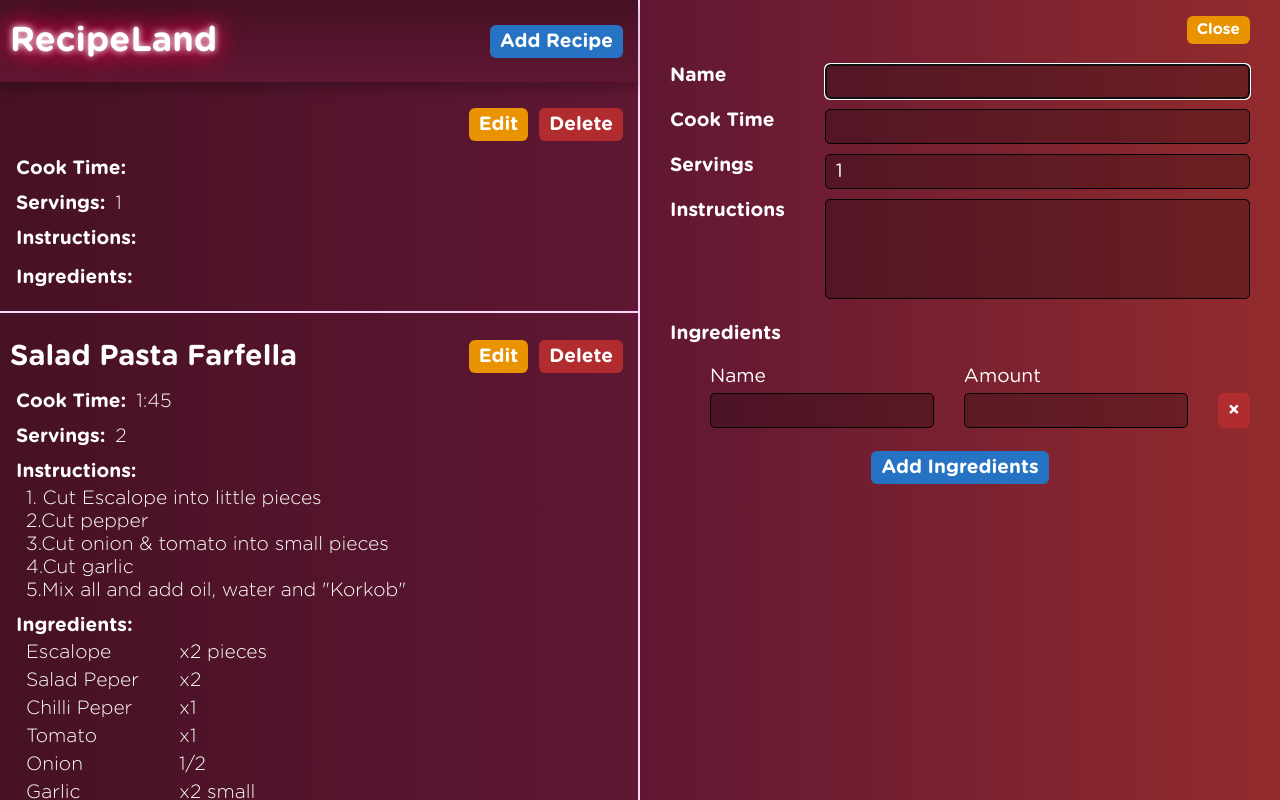
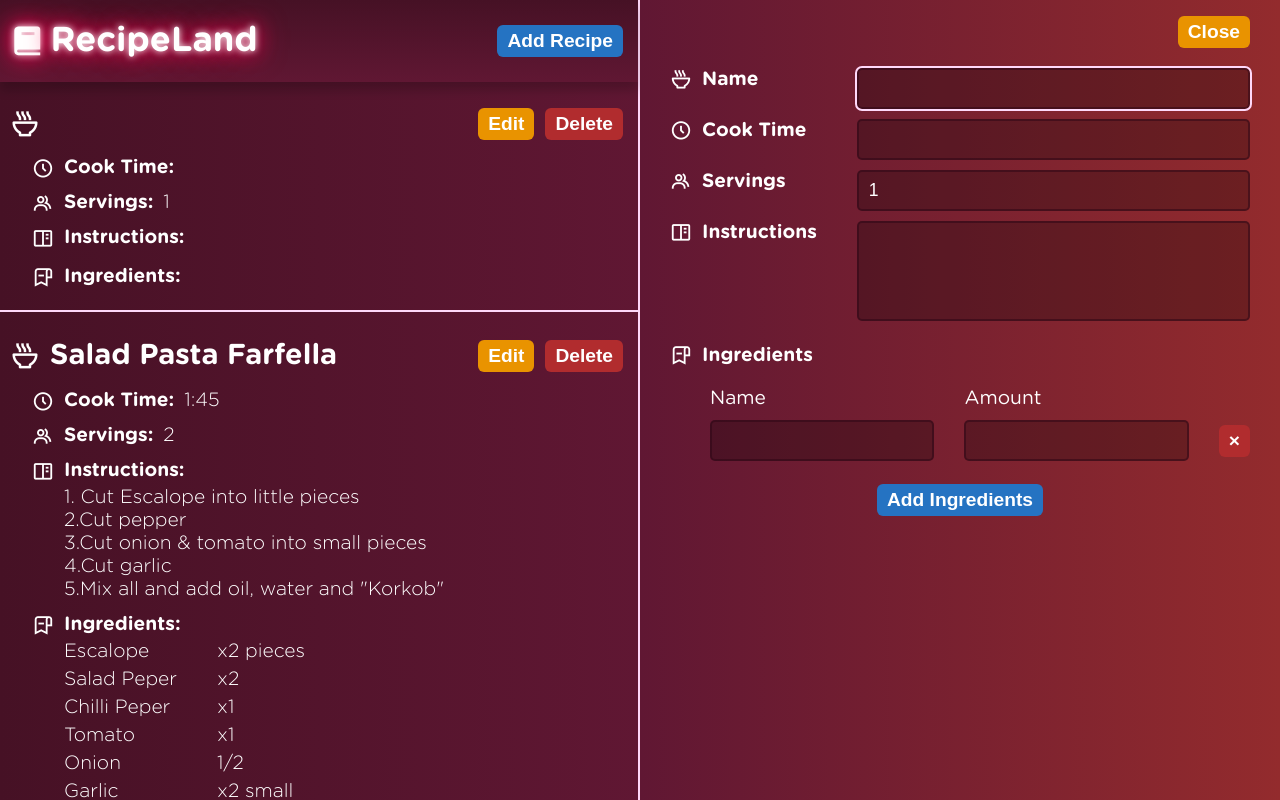
Before and after one commit to ysYassine/recipeland, a React (Vite) app: page / in a window 1280 px wide. Both pictures are taken after a click on the button "Add Recipe". Shown: the top 800 px of the page. Built offline with nearby package versions, Linux system fonts and the light colour scheme.

Commit message:
Added Icons and UI update

```diff
--- a/index.html
+++ b/index.html
@@ -3,6 +3,10 @@
   <head>
     <meta charset="UTF-8" />
     <link rel="icon" type="image/x-icon" href="/favicon.png" />
+    <link
+      href="https://unpkg.com/boxicons@2.1.4/css/boxicons.min.css"
+      rel="stylesheet"
+    />
     <meta name="viewport" content="width=device-width, initial-scale=1.0" />
     <title>RecipeLand</title>
   </head>
--- a/src/components/Recipe.jsx
+++ b/src/components/Recipe.jsx
@@ -1,6 +1,39 @@
 import React, { useContext } from "react";
 import IngredientsList from "./IngredientsList";
 import { RecipeContext } from "./App";
+
+function H3TitleWithIcon({ icon, title, children }) {
+  return (
+    <div
+      style={{
+        display: "flex",
+        alignItems: "center",
+        justifyContent: "center",
+        gap: "10px",
+      }}
+    >
+      <i className={icon} style={{ fontSize: "30px" }} />
+      <h3 className="recipe__header-name">{title}</h3>
+    </div>
+  );
+}
+
+function TitleWithIcon({ icon, title, value }) {
+  return (
+    <div
+      style={{
+        display: "flex",
+        alignItems: "center",
+        justifyContent: "flex-start",
+        gap: "10px",
+      }}
+    >
+      <i className={icon} style={{ fontSize: "22px" }} />
+      <span style={{ fontWeight: "bold" }}>{title}</span>
+      {value && <span className="recipe__row__value">{value}</span>}
+    </div>
+  );
+}
 
 export default function Recipe(props) {
   const { id, name, cookTime, servings, instructions, ingredients } = props;
@@ -8,7 +41,7 @@ export default function Recipe(props) {
   return (
     <div className="recipe">
       <div className="recipe__header">
-        <h3 className="recipe__header-name">{name}</h3>
+        <H3TitleWithIcon icon="bx bx-bowl-hot" title={name} />
         <div style={{ display: "flex", gap: "6px" }}>
           <button
             className="btn btn--primary mr-1"
@@ -25,21 +58,23 @@ export default function Recipe(props) {
         </div>
       </div>
       <div className="recipe__row">
-        <span className="recipe__row__name">Cook Time:</span>
-        <span className="recipe__row__value">{cookTime}</span>
+        <TitleWithIcon
+          icon="bx bx-time-five"
+          title="Cook Time:"
+          value={cookTime}
+        />
       </div>
       <div className="recipe__row">
-        <span className="recipe__row__name">Servings:</span>
-        <span className="recipe__row__value">{servings}</span>
+        <TitleWithIcon icon="bx bx-group" title="Servings:" value={servings} />
       </div>
       <div className="recipe__row">
-        <span className="recipe__row__name">Instructions:</span>
+        <TitleWithIcon icon="bx bx-book-content" title="Instructions:" />
         <div className="recipe__row__value recipe__instructions">
           {instructions}
         </div>
       </div>
       <div className="recipe__row">
-        <span className="recipe__row__name">Ingredients:</span>
+        <TitleWithIcon icon="bx bx-bookmark-alt-minus" title="Ingredients:" />
         <div className="recipe__row__value">
           <IngredientsList ingredients={ingredients} />
         </div>
--- a/src/components/RecipeEdit.jsx
+++ b/src/components/RecipeEdit.jsx
@@ -2,6 +2,28 @@ import RecipeIngredientEdit from "./RecipeIngredientEdit";
 import { useContext } from "react";
 import { RecipeContext } from "./App";
 import { v4 as uuidv4 } from "uuid";
+
+function LabelWithIcon({ icon, title, htmlFor }) {
+  return (
+    <div
+      style={{
+        display: "flex",
+        alignItems: "flex-start",
+        justifyContent: "flex-start",
+        gap: "10px",
+      }}
+    >
+      <i className={icon} style={{ fontSize: "22px" }} />
+      <label
+        style={{ fontWeight: "bold" }}
+        htmlFor={htmlFor}
+        className="recipe__row__name"
+      >
+        {title}
+      </label>
+    </div>
+  );
+}
 
 export default function RecipeEdit({ recipe }) {
   const { handleRecipeSelect, handleRecipeChange } = useContext(RecipeContext);
@@ -39,15 +61,13 @@ export default function RecipeEdit({ recipe }) {
     <div className="recipe-edit">
       <button
         className="btn btn--primary"
-        style={{ fontSize: ".8em", marginLeft: "auto" }}
+        style={{ marginLeft: "auto" }}
         onClick={() => handleRecipeSelect()}
       >
         Close
       </button>
       <div className="recipe-edit__details-grid">
-        <label className="recipe-edit__label" htmlFor="name">
-          Name
-        </label>
+        <LabelWithIcon icon="bx bx-bowl-hot" title="Name" htmlFor="name" />
         <input
           className="recipe-edit__input"
           type="text"
@@ -57,9 +77,11 @@ export default function RecipeEdit({ recipe }) {
           autoFocus={window.screen.width > 740 ? true : false}
           onChange={(e) => handleChange({ name: e.target.value })}
         />
-        <label className="recipe-edit__label" htmlFor="cook-time">
-          Cook Time
-        </label>
+        <LabelWithIcon
+          icon="bx bx-time-five"
+          title="Cook Time"
+          htmlFor="cook-time"
+        />
         <input
           className="recipe-edit__input"
           type="text"
@@ -68,9 +90,7 @@ export default function RecipeEdit({ recipe }) {
           value={recipe.cookTime}
           onChange={(e) => handleChange({ cookTime: e.target.value })}
         />
-        <label className="recipe-edit__label" htmlFor="servings">
-          Servings
-        </label>
+        <LabelWithIcon icon="bx bx-group" title="Servings" htmlFor="servings" />
         <input
           className="recipe-edit__input"
           type="number"
@@ -79,12 +99,14 @@ export default function RecipeEdit({ recipe }) {
           id="servings"
           value={recipe.servings}
           onChange={(e) =>
-            handleChange({ servings: parseInt(e.target.value || 1) })
+            handleChange({ servings: parseInt(e.target.value || 0) })
           }
         />
-        <label className="recipe-edit__label" htmlFor="instructions">
-          Instructions
-        </label>
+        <LabelWithIcon
+          icon="bx bx-book-content"
+          title="Instructions"
+          htmlFor="instructions"
+        />
         <textarea
           className="recipe-edit__input"
           name="instructions"
@@ -94,8 +116,7 @@ export default function RecipeEdit({ recipe }) {
         />
       </div>
       <br />
-      <label className="recipe-edit__label">Ingredients</label>
-      <br />
+      <LabelWithIcon icon="bx bx-bookmark-alt-minus" title="Ingredients" />
       <div className="recipe-edit__ingredients-grid">
         <label>Name</label>
         <label>Amount</label>
--- a/src/components/RecipeList.jsx
+++ b/src/components/RecipeList.jsx
@@ -7,7 +7,17 @@ export default function RecipeList({ recipes }) {
   return (
     <div className="recipe-list">
       <div className="header__container">
-        <h1>RecipeLand</h1>
+        <div
+          style={{
+            display: "flex",
+            alignItems: "center",
+            justifyContent: "center",
+            gap: "6px",
+          }}
+        >
+          <i className="bx bxs-book" />
+          <h1>RecipeLand</h1>
+        </div>
         <button className="btn btn--positive mr-1" onClick={handleRecipeAdd}>
           Add Recipe
         </button>
--- a/src/css/app.css
+++ b/src/css/app.css
@@ -5,7 +5,6 @@
 *,
 *::before,
 *::after {
-  font-family: Gotham Rounded, sans-serif;
   box-sizing: border-box;
   margin: 0;
   padding: 0;
@@ -16,6 +15,7 @@ html {
   padding: 0;
 }
 body {
+  font-family: Gotham Rounded, sans-serif;
   margin: 0;
   padding: 0;
   font-size: 1.2rem;
@@ -44,6 +44,7 @@ body {
   align-items: center;
   justify-content: center;
   transition: background-color 0.3s ease-in-out;
+  height: fit-content;
 }
 
 .btn--primary {
--- a/src/css/recipeEdit.css
+++ b/src/css/recipeEdit.css
@@ -29,25 +29,30 @@
   margin-left: 40px;
   display: grid;
   grid-template-columns: repeat(2, minmax(100px, 1fr)) auto;
-  row-gap: 5px;
+  row-gap: 10px;
   column-gap: 30px;
   justify-content: flex-start;
+  align-items: center;
 }
 
 .recipe-edit__input {
-  border: 1px solid black;
+  border: 2px solid #2c071586;
   border-radius: 5px;
-  padding: 5px 10px;
-  font-size: inherit;
+  padding: 8px 10px;
+  font-size: 1.1rem;
   background-color: rgba(0, 0, 0, 0.25);
   color: white;
+  transition: outline 0.4s ease-in-out;
+  outline: solid 2px transparent;
+}
+
+.recipe-edit__input:focus {
+  outline: solid 2px #fed8f9;
 }
 
 textarea.recipe-edit__input {
   resize: none;
   height: 100px;
-  background-color: rgba(0, 0, 0, 0.25);
-  color: white;
 }
 
 @media (max-width: 1000px) {
@@ -60,7 +65,7 @@ textarea.recipe-edit__input {
   }
 }
 
-@media (max-width: 740px) {
+@media (max-width: 840px) {
   .recipe-edit {
     background-color: white;
     width: 100%;
--- a/src/css/recipeList.css
+++ b/src/css/recipeList.css
@@ -19,7 +19,8 @@
   margin-bottom: 16px;
 }
 
-.header__container h1 {
+.header__container h1,
+.header__container i {
   color: white;
   text-shadow: 0 0 7px #fff, 0 0 20px #f1024d, 0 0 30px #f1024d;
   font-size: 1.8em;
@@ -50,12 +51,7 @@
 }
 
 .recipe__row {
-  padding: 6px 16px;
-}
-
-.recipe__row__name {
-  margin-right: 10px;
-  font-weight: bold;
+  padding: 6px 32px;
 }
 
 .recipe__row__value {
@@ -65,12 +61,12 @@
 
 .recipe__instructions {
   margin-top: 4px;
-  margin-left: 10px;
+  margin-left: 32px;
 }
 
 .ingredients__grid {
   margin-top: 4px;
-  margin-left: 10px;
+  margin-left: 32px;
   display: grid;
   grid-template-columns: repeat(2, auto);
   row-gap: 5px;
@@ -78,7 +74,7 @@
   justify-content: flex-start;
 }
 
-@media (max-width: 740px) {
+@media (max-width: 840px) {
   .recipe-list {
     width: 100%;
     border: none;
```
